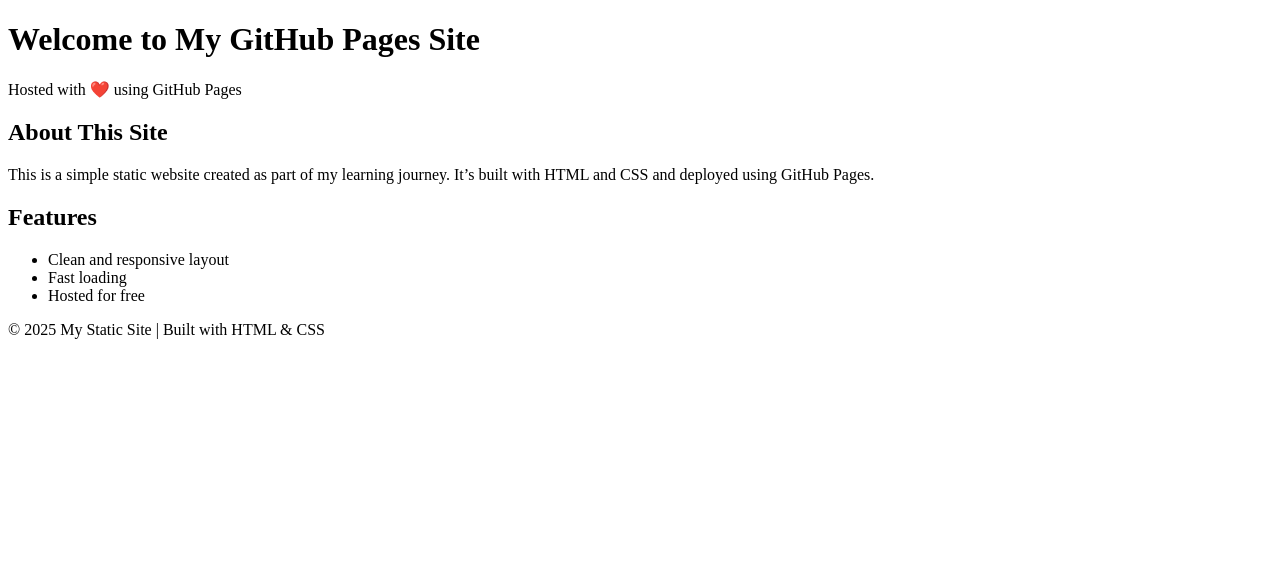
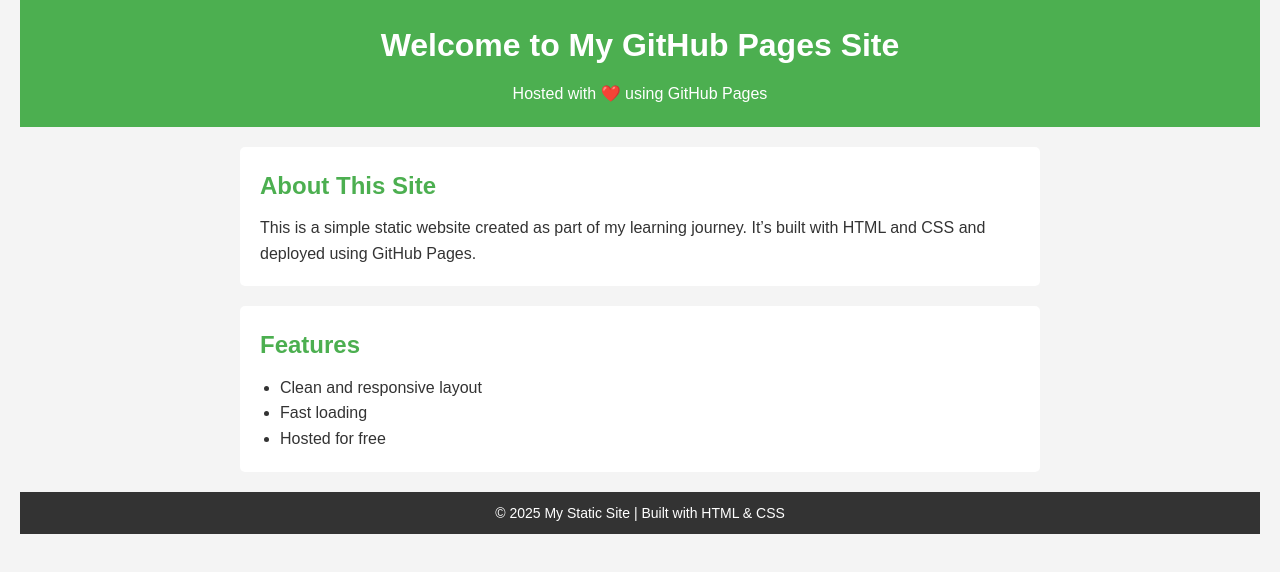
Before and after one commit to AshfaqShah786/Netdata_demo, a plain HTML site: page index.html in a window 1280 px wide. Drawn offline with Linux system fonts and the light colour scheme.

Commit message:
Corrected Code

```diff
--- a/style.css
+++ b/style.css
@@ -1,35 +1,55 @@
-<!DOCTYPE html>
-<html lang="en">
-<head>
-    <meta charset="UTF-8">
-    <meta name="viewport" content="width=device-width, initial-scale=1.0">
-    <title>Welcome to My Website</title>
-    <link rel="stylesheet" href="style.css">
-</head>
-<body>
-    <header>
-        <h1>Welcome to My GitHub Pages Site</h1>
-        <p>Hosted with ❤️ using GitHub Pages</p>
-    </header>
+* {
+    margin: 0;
+    padding: 0;
+    box-sizing: border-box;
+}
 
-    <main>
-        <section class="intro">
-            <h2>About This Site</h2>
-            <p>This is a simple static website created as part of my learning journey. It’s built with HTML and CSS and deployed using GitHub Pages.</p>
-        </section>
+body {
+    font-family: Arial, sans-serif;
+    line-height: 1.6;
+    background-color: #f4f4f4;
+    color: #333;
+    padding: 0 20px;
+}
 
-        <section class="features">
-            <h2>Features</h2>
-            <ul>
-                <li>Clean and responsive layout</li>
-                <li>Fast loading</li>
-                <li>Hosted for free</li>
-            </ul>
-        </section>
-    </main>
+header {
+    background: #4CAF50;
+    color: white;
+    padding: 20px 0;
+    text-align: center;
+}
 
-    <footer>
-        <p>© 2025 My Static Site | Built with HTML & CSS</p>
-    </footer>
-</body>
-</html>
+header h1 {
+    margin-bottom: 10px;
+}
+
+main {
+    max-width: 800px;
+    margin: 20px auto;
+}
+
+section {
+    background: white;
+    padding: 20px;
+    margin-bottom: 20px;
+    border-radius: 5px;
+}
+
+h2 {
+    margin-bottom: 10px;
+    color: #4CAF50;
+}
+
+ul {
+    list-style-type: disc;
+    padding-left: 20px;
+}
+
+footer {
+    text-align: center;
+    padding: 10px 0;
+    background: #333;
+    color: white;
+    margin-top: 20px;
+    font-size: 14px;
+}
```
